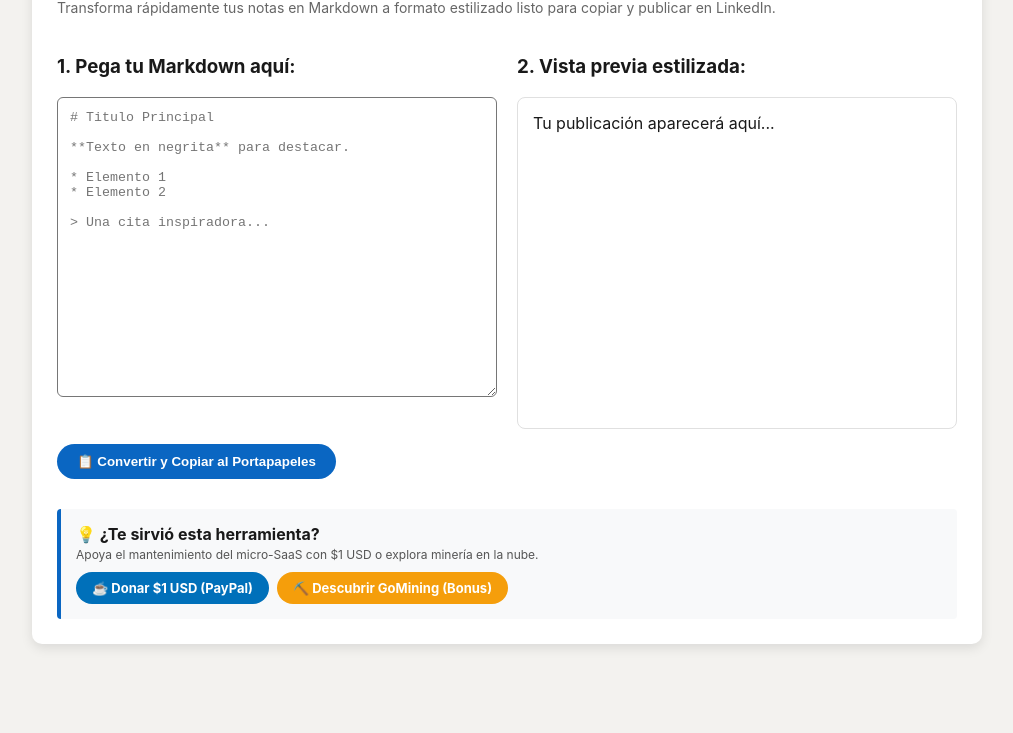
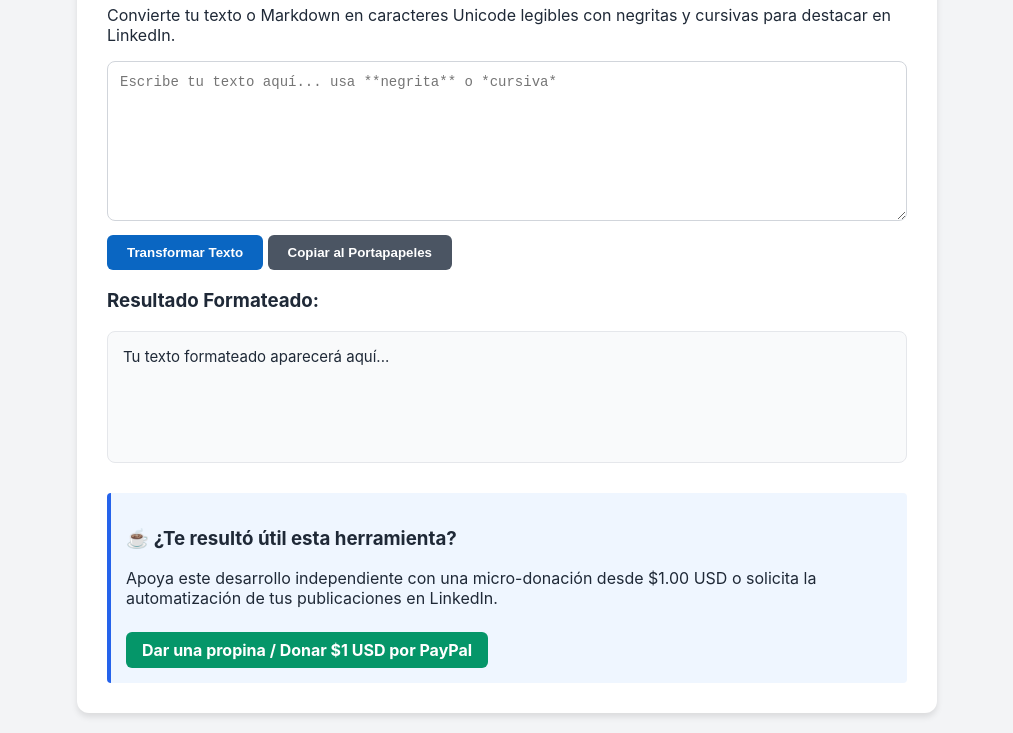
Before and after one commit to Lucho-design1/linkedin-markdown-formatter, a plain HTML site: page index.html in a window 1280 px wide. Shown: the part 105-838 px from the top of the page, without its empty margins (133-1146 px from the left). Before the commit the page ends 800 px from the top, so only its background shows below. Drawn offline with Linux system fonts and the light colour scheme.

Commit message:
Despliegue autónomo de index.html

```diff
--- a/index.html
+++ b/index.html
@@ -3,88 +3,55 @@
 <head>
     <meta charset="UTF-8">
     <meta name="viewport" content="width=device-width, initial-scale=1.0">
-    <title>Markdown to LinkedIn Post Formatter</title>
+    <title>LinkedIn Markdown Formatter & Enhancer</title>
     <style>
-        body { font-family: -apple-system, BlinkMacSystemFont, 'Segoe UI', Roboto, Helvetica, Arial, sans-serif; background: #f3f2ef; margin: 0; padding: 20px; color: #000000e6; }
-        .container { max-width: 900px; margin: 0 auto; background: white; border-radius: 10px; padding: 25px; box-shadow: 0 4px 12px rgba(0,0,0,0.1); }
-        h1 { color: #0a66c2; font-size: 24px; margin-bottom: 5px; }
-        p.subtitle { color: #666; font-size: 14px; margin-bottom: 20px; }
-        .editor-grid { display: grid; grid-template-columns: 1fr 1fr; gap: 20px; }
-        textarea { width: 100%; height: 300px; padding: 12px; border: 1fr solid #ccc; border-radius: 6px; font-family: monospace; box-sizing: border-box; resize: vertical; }
-        .preview-box { background: #fff; border: 1px solid #e0e0e0; border-radius: 8px; padding: 15px; min-height: 300px; max-height: 400px; overflow-y: auto; text-align: left; white-space: pre-wrap; word-wrap: break-word; }
-        .actions { margin-top: 15px; display: flex; gap: 10px; align-items: center; }
-        button { background: #0a66c2; color: white; border: none; padding: 10px 20px; border-radius: 20px; font-weight: bold; cursor: pointer; transition: 0.2s; }
-        button:hover { background: #004182; }
-        .monetization-bar { margin-top: 30px; padding: 15px; background: #f8f9fa; border-left: 4px solid #0a66c2; border-radius: 4px; display: flex; justify-content: space-between; align-items: center; flex-wrap: wrap; gap: 10px; }
-        .monetization-bar a.btn-pay { background: #0070ba; color: white; text-decoration: none; padding: 8px 16px; border-radius: 20px; font-size: 13px; font-weight: bold; }
-        .monetization-bar a.btn-sponsor { background: #f59e0b; color: white; text-decoration: none; padding: 8px 16px; border-radius: 20px; font-size: 13px; font-weight: bold; }
+        body { font-family: -apple-system, BlinkMacSystemFont, 'Segoe UI', Roboto, Helvetica, Arial, sans-serif; background: #f3f4f6; margin: 0; padding: 20px; color: #1f2937; }
+        .container { max-width: 800px; margin: 0 auto; background: white; padding: 30px; border-radius: 12px; box-shadow: 0 4px 6px rgba(0,0,0,0.1); }
+        h1 { color: #0a66c2; margin-top: 0; }
+        textarea { width: 100%; height: 160px; padding: 12px; border: 1px solid #d1d5db; border-radius: 8px; font-size: 14px; box-sizing: border-box; }
+        .btn { background: #0a66c2; color: white; padding: 10px 20px; border: none; border-radius: 6px; font-weight: bold; cursor: pointer; margin-top: 10px; }
+        .btn:hover { background: #084e96; }
+        .output-box { background: #f9fafb; border: 1px solid #e5e7eb; padding: 15px; border-radius: 8px; font-size: 15px; white-space: pre-wrap; margin-top: 15px; min-height: 100px; }
+        .donate-banner { background: #eff6ff; border-left: 4px solid #2563eb; padding: 15px; margin-top: 30px; border-radius: 4px; }
+        .donate-btn { background: #059669; color: white; padding: 8px 16px; border-radius: 6px; text-decoration: none; font-weight: bold; display: inline-block; margin-top: 8px; }
+        .donate-btn:hover { background: #047857; }
     </style>
 </head>
 <body>
     <div class="container">
-        <h1>🚀 Formateador de Markdown para LinkedIn</h1>
-        <p class="subtitle">Transforma rápidamente tus notas en Markdown a formato estilizado listo para copiar y publicar en LinkedIn.</p>
+        <h1>✨ Formateador de Texto para LinkedIn</h1>
+        <p>Convierte tu texto o Markdown en caracteres Unicode legibles con negritas y cursivas para destacar en LinkedIn.</p>
+        <textarea id="inputText" placeholder="Escribe tu texto aquí... usa **negrita** o *cursiva*"></textarea>
+        <br>
+        <button class="btn" onclick="formatText()">Transformar Texto</button>
+        <button class="btn" style="background:#4b5563;" onclick="copyOutput()">Copiar al Portapapeles</button>
+        <h3>Resultado Formateado:</h3>
+        <div id="outputText" class="output-box">Tu texto formateado aparecerá aquí...</div>
 
-        <div class="editor-grid">
-            <div>
-                <h3>1. Pega tu Markdown aquí:</h3>
-                <textarea id="markdownInput" placeholder="# Titulo Principal&#10;&#10;**Texto en negrita** para destacar.&#10;&#10;* Elemento 1&#10;* Elemento 2&#10;&#10;> Una cita inspiradora..."></textarea>
-            </div>
-            <div>
-                <h3>2. Vista previa estilizada:</h3>
-                <div id="postPreview" class="preview-box">Tu publicación aparecerá aquí...</div>
-            </div>
-        </div>
-
-        <div class="actions">
-            <button onclick="convertAndCopy()">📋 Convertir y Copiar al Portapapeles</button>
-            <span id="statusMsg" style="color: #057642; font-weight: bold;"></span>
-        </div>
-
-        <div class="monetization-bar">
-            <div>
-                <strong>💡 ¿Te sirvió esta herramienta?</strong>
-                <p style="margin: 3px 0 0 0; font-size: 12px; color: #555;">Apoya el mantenimiento del micro-SaaS con $1 USD o explora minería en la nube.</p>
-            </div>
-            <div style="display: flex; gap: 8px;">
-                <a href="https://paypal.me/LucianoBenechCenoz" target="_blank" class="btn-pay">☕ Donar $1 USD (PayPal)</a>
-                <a href="https://gomining.com/?ref=tCW6U" target="_blank" class="btn-sponsor">⛏️ Descubrir GoMining (Bonus)</a>
-            </div>
+        <div class="donate-banner">
+            <h3>☕ ¿Te resultó útil esta herramienta?</h3>
+            <p>Apoya este desarrollo independiente con una micro-donación desde $1.00 USD o solicita la automatización de tus publicaciones en LinkedIn.</p>
+            <a href="https://paypal.me/LucianoBenechCenoz" target="_blank" class="donate-btn">Dar una propina / Donar $1 USD por PayPal</a>
         </div>
     </div>
-
     <script>
-        const boldMap = {'a':'𝗮','b':'𝗯','c':'𝗰','d':'𝗱','e':'𝗲','f':'𝗳','g':'𝗴','h':'𝗵','i':'𝗶','j':'𝗷','k':'𝗸','l':'𝗹','m':'𝗺','n':'𝗻','o':'𝗼','p':'𝗽','q':' drain','r':'𝗿','s':'𝘀','t':'𝘁','u':'𝘂','v':'𝘃','w':'𝘄','x':'𝘅','y':'𝘆','z':'𝘇','A':'𝗔','B':'𝗕','C':'𝗖','D':'𝗗','E':'𝗘','F':'𝗙','G':'𝗚','H':'𝗛','I':'𝗜','J':'𝗝','K':'𝗞','L':'𝗟','M':'𝗠','N':'𝗡','O':'𝗢','P':'𝗣','Q':'𝗤','R':'𝗥','S':'𝗦','T':'𝗧','U':'𝗨','V':'𝗩','W':'𝗪','X':'𝗫','Y':'𝗬','Z':'𝗭','0':'𝟬','1':'𝟭','2':'𝟮','3':'𝟯','4':'𝟰','5':'𝟱','6':'𝟲','7':'𝟳','8':'𝟴','9':'𝟵'};
-
-        function toBoldUnicode(str) {
-            return str.split('').map(c => boldMap[c] || c).join('');
+        function toUnicodeBold(str) {
+            return str.replace(/[A-Za-z0-9]/g, c => {
+                let code = c.charCodeAt(0);
+                if (code >= 65 && code <= 90) return String.fromCodePoint(0x1D400 + code - 65);
+                if (code >= 97 && code <= 122) return String.fromCodePoint(0x1D41A + code - 97);
+                if (code >= 48 && code <= 57) return String.fromCodePoint(0x1D7CE + code - 48);
+                return c;
+            });
         }
-
-        function formatMarkdown(text) {
-            let res = text;
-            res = res.replace(/\*\*(.*?)\*\*/g, (match, p1) => toBoldUnicode(p1));
-            res = res.replace(/^# (.*$)/gim, '📌 $1\n');
-            res = res.replace(/^## (.*$)/gim, '🔹 $1\n');
-            res = res.replace(/^### (.*$)/gim, '▪️ $1\n');
-            res = res.replace(/^\* (.*$)/gim, '• $1');
-            res = res.replace(/^- (.*$)/gim, '• $1');
-            res = res.replace(/^> (.*$)/gim, '💡 "$1"');
-            return res;
+        function formatText() {
+            let input = document.getElementById('inputText').value;
+            let formatted = input.replace(/\*\*(.*?)\*\*/g, (_, m) => toUnicodeBold(m));
+            document.getElementById('outputText').innerText = formatted;
         }
-
-        document.getElementById('markdownInput').addEventListener('input', function() {
-            const formatted = formatMarkdown(this.value);
-            document.getElementById('postPreview').innerText = formatted || 'Tu publicación aparecerá aquí...';
-        });
-
-        function convertAndCopy() {
-            const input = document.getElementById('markdownInput').value;
-            const formatted = formatMarkdown(input);
-            navigator.clipboard.writeText(formatted).then(() => {
-                const msg = document.getElementById('statusMsg');
-                msg.innerText = '¡Copiado al portapapeles!';
-                setTimeout(() => { msg.innerText = ''; }, 3000);
-            });
+        function copyOutput() {
+            let text = document.getElementById('outputText').innerText;
+            navigator.clipboard.writeText(text).then(() => alert('¡Texto copiado al portapapeles!'));
         }
     </script>
 </body>
```
